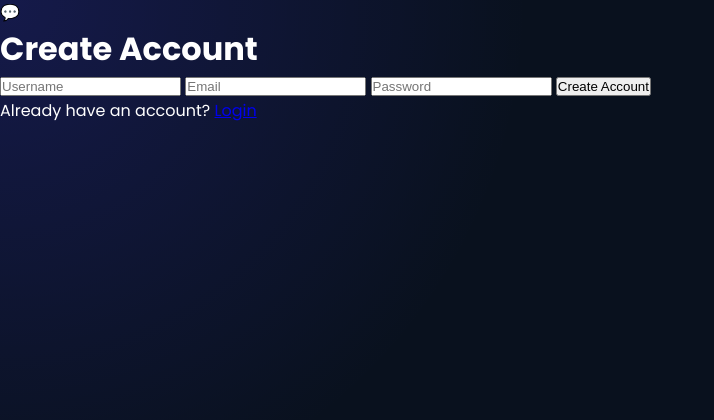
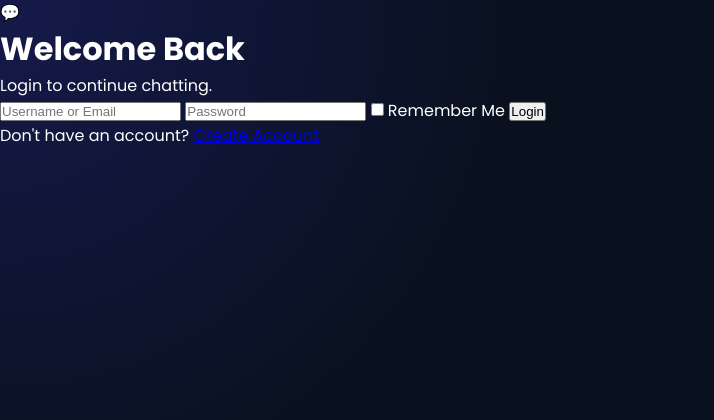
Before and after one commit to tirathram2/chottu-chat, a Flask app: template templates/signup.html in a window 1280 px wide. Shown: the top 420 px of the page, without its empty margins (0-714 px from the left). Run offline with Flask 3, Linux system fonts and the light colour scheme; the template is opened without the code that fills it, so the values that code supplies are empty.

Commit message:
Update signup.html

```diff
--- a/templates/signup.html
+++ b/templates/signup.html
@@ -3,16 +3,15 @@
 <head>
 
 <meta charset="UTF-8">
+<meta name="viewport" content="width=device-width, initial-scale=1.0">
 
-<meta name="viewport" content="width=device-width,initial-scale=1.0">
-
-<title>Sign Up • Chottu Chat</title>
-
-<link rel="stylesheet" href="/style.css">
+<title>Login • Chottu Chat</title>
 
 <link rel="preconnect" href="https://fonts.googleapis.com">
 
 <link href="https://fonts.googleapis.com/css2?family=Poppins:wght@300;400;500;600;700&display=swap" rel="stylesheet">
+
+<link rel="stylesheet" href="{{ url_for('static', filename='css/style.css') }}">
 
 </head>
 
@@ -21,50 +20,56 @@
 <div class="login-card">
 
 <div class="logo">
-
 💬
-
 </div>
 
-<h1>Create Account</h1>
+<h1>Welcome Back</h1>
+
+<p class="subtitle">
+Login to continue chatting.
+</p>
+
 {% with messages = get_flashed_messages(with_categories=true) %}
 {% if messages %}
 {% for category, message in messages %}
-      <div style="color:red; margin:10px 0;">
+
+<div class="flash {{ category }}">
 {{ message }}
 </div>
+
 {% endfor %}
 {% endif %}
 {% endwith %}
-<form method="POST" action="{{ url_for('signup') }}">
+
+<form method="POST" action="{{ url_for('login') }}">
 
 <input
-id="username"
-name="username"
 type="text"
-placeholder="Username"
+name="identity"
+placeholder="Username or Email"
 required
+autocomplete="username"
 >
 
 <input
-id="email"
-name="email"
-type="email"
-placeholder="Email"
+type="password"
+name="password"
+placeholder="Password"
 required
+autocomplete="current-password"
 >
 
-<input
-id="password"
-name="password"
-type="password"
-placeholder="Password"
-required
->
+<label class="remember">
+
+<input type="checkbox" name="remember">
+
+Remember Me
+
+</label>
 
 <button type="submit">
 
-Create Account
+Login
 
 </button>
 
@@ -72,11 +77,11 @@ Create Account
 
 <div class="bottom-link">
 
-Already have an account?
+Don't have an account?
 
-<a href="{{ url_for('login') }}">
+<a href="{{ url_for('signup') }}">
 
-Login
+Create Account
 
 </a>
 
@@ -84,50 +89,6 @@ Login
 
 </div>
 
-<script>
-
-document.getElementById("signupForm").onsubmit=async(e)=>{
-
-e.preventDefault();
-
-const res=await fetch("/api/signup",{
-
-method:"POST",
-
-headers:{
-
-"Content-Type":"application/json"
-
-},
-
-body:JSON.stringify({
-
-name:document.getElementById("name").value,
-
-email:document.getElementById("email").value,
-
-password:document.getElementById("password").value
-
-})
-
-});
-
-const data=await res.json();
-
-if(res.ok){
-
-location.href="/index.html";
-
-}else{
-
-alert(data.error);
-
-}
-
-}
-
-</script>
-
 </body>
 
 </html>
```
Lines whose indentation alone changed are shown as unchanged.
